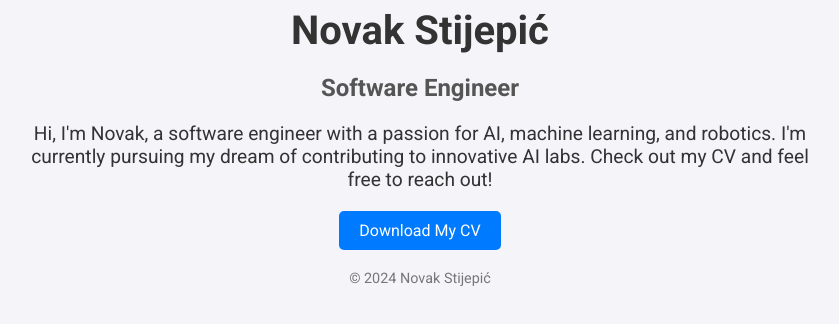
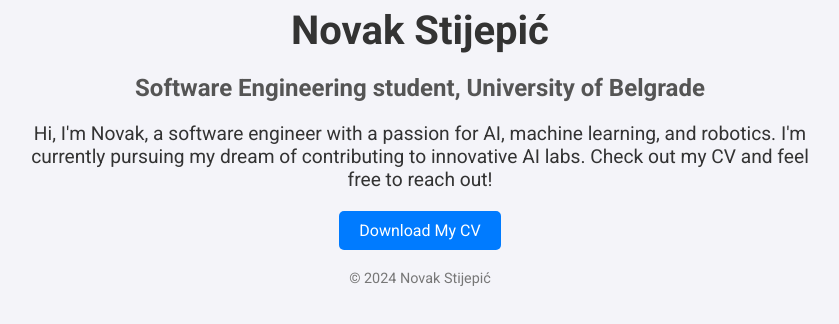
Before and after one commit to NovakTJ/novaktj.github.io, a plain HTML site: page index.html in a window 1280 px wide. Shown: the part 42-366 px from the top of the page, without its empty margins (220-1059 px from the left). Drawn offline with Linux system fonts and the light colour scheme.

Commit message:
Update index.html

```diff
--- a/index.html
+++ b/index.html
@@ -14,7 +14,7 @@
         <header>
             <img src="your-photo.jpg" alt="Novak Stijepić" class="profile-photo">
             <h1>Novak Stijepić</h1>
-            <h2>Software Engineer</h2>
+            <h2>Software Engineering student, University of Belgrade</h2>
         </header>
         <main>
             <p>
```
